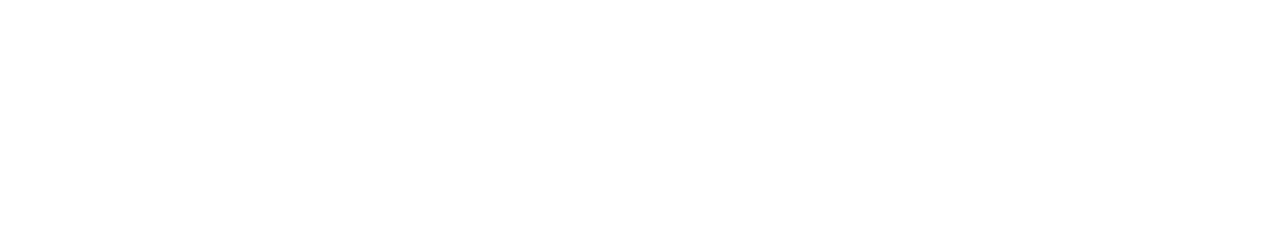
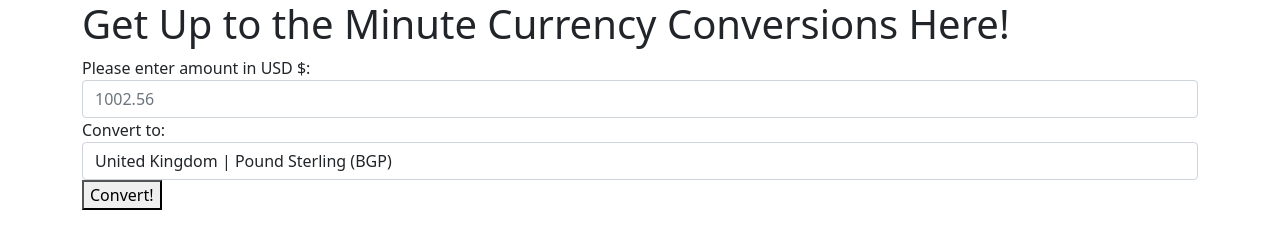
Before and after one commit to derrak/Currency-Exchanger, a website built with webpack: page src/index.html in a window 1280 px wide. Built offline with nearby package versions, Linux system fonts and the light colour scheme.

Commit message:
add index.html with form inputs

```diff
--- a/src/index.html
+++ b/src/index.html
@@ -1,8 +1,31 @@
-<!DOCTYPE html>
-<html>
-<head>
-  <title>Template</title>
-</head>
-<body>
-</body>
+
+<html lang="en-US">
+  <head>
+    <title>Currency Converter</title>
+  </head>
+  <body>
+    <div class="container">
+      <form>
+        <div class="form-group">
+          <h1>Get Up to the Minute Currency Conversions Here!</h1>
+          <label for="amount">Please enter amount in USD $:</label>
+          <input type="number" class="form-control" id="value1" placeholder="1002.56">
+        </div>
+        <div class="form-group">
+          <label for="exampleFormControlSelect1">Convert to:</label>
+          <select class="form-control" id="exampleFormControlSelect1">
+            <option>United Kingdom | Pound Sterling (BGP)</option>
+            <option>Canada | Canadian Dollar (CAD)</option>
+            <option>Mexico | Peso (MXN)</option>
+            <option>European Union | Euro (EUR)</option>
+            <option>South Korea |	South Korean Won (KRW)</option>
+            <option>Error: lets you see how erroes are handled</option>
+          </select>
+          <button class="btn-convert" id="btn-convert">Convert!</button>
+          <div class="conversion-result"></div>
+          <div class="show-errors"></div>
+        </div>
+      </form>
+    </div>
+  </body>
 </html>
```
